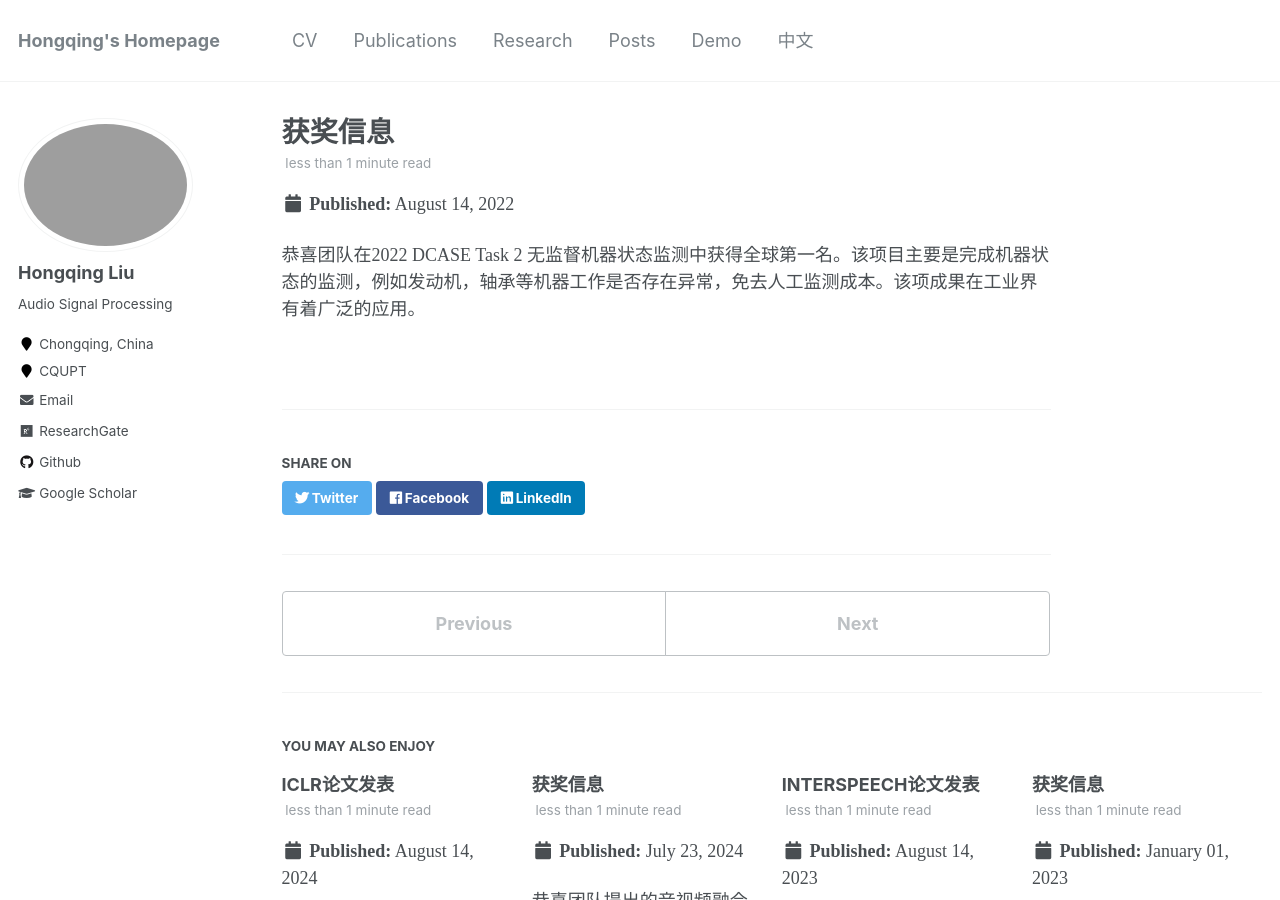
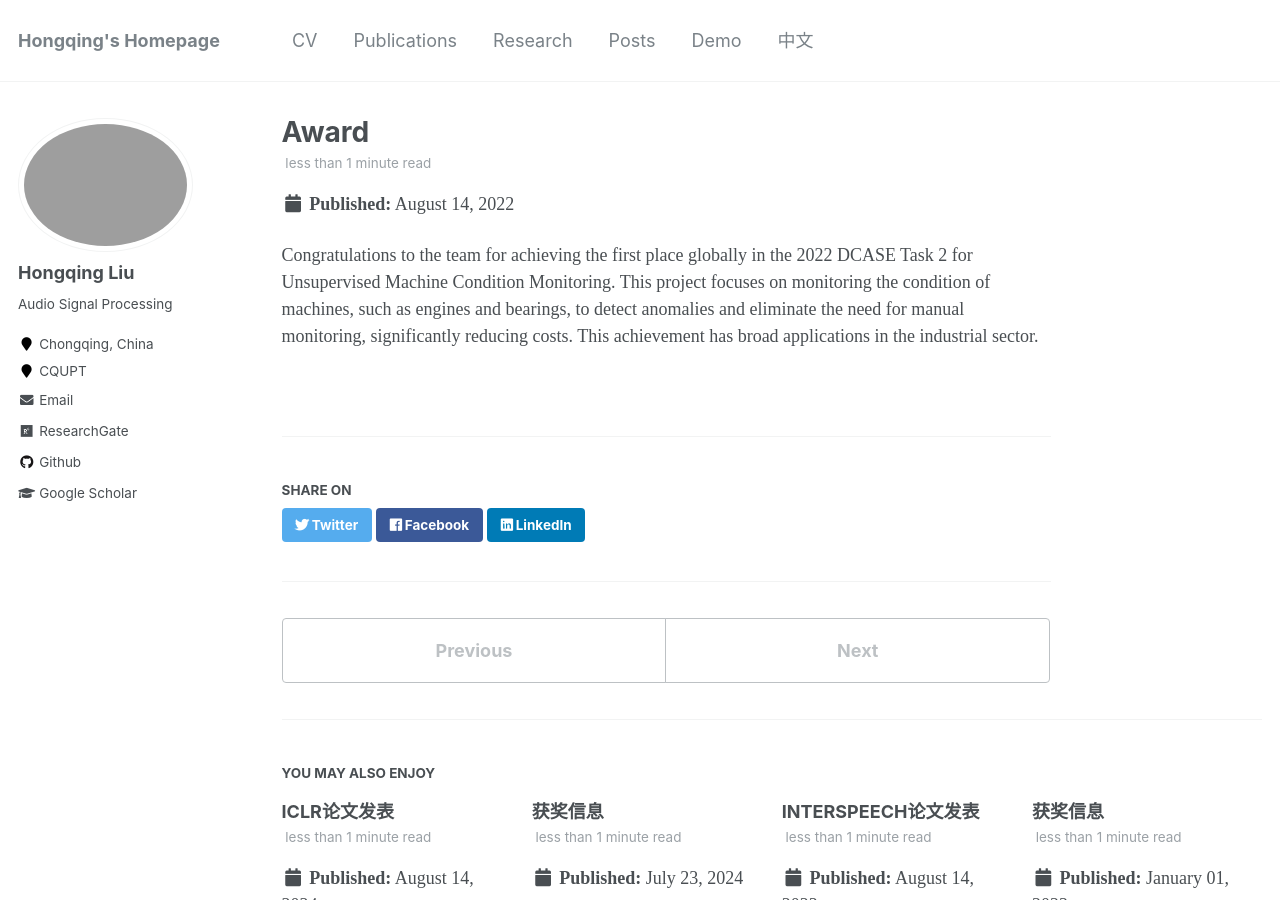
Before and after one commit to hong-qing-liu/english-hong-qing-liu.github.io, a Jekyll site: the page built from _posts/2013-08-14-blog-post-2.md, in a window 1280 px wide and 900 px high. Built offline with Jekyll 4.4.1, drawn with Linux system fonts in a browser that asks for light colours.

Commit message:
Update 2013-08-14-blog-post-2.md

```diff
--- a/_posts/2013-08-14-blog-post-2.md
+++ b/_posts/2013-08-14-blog-post-2.md
@@ -1,7 +1,7 @@
 ---
-title: '获奖信息'
+title: 'Award'
 date: 2022-08-14
 permalink: /posts/2013/08/blog-post-2/
 ---
 
-恭喜团队在2022 DCASE Task 2 无监督机器状态监测中获得全球第一名。该项目主要是完成机器状态的监测，例如发动机，轴承等机器工作是否存在异常，免去人工监测成本。该项成果在工业界有着广泛的应用。
+Congratulations to the team for achieving the first place globally in the 2022 DCASE Task 2 for Unsupervised Machine Condition Monitoring. This project focuses on monitoring the condition of machines, such as engines and bearings, to detect anomalies and eliminate the need for manual monitoring, significantly reducing costs. This achievement has broad applications in the industrial sector.
```
